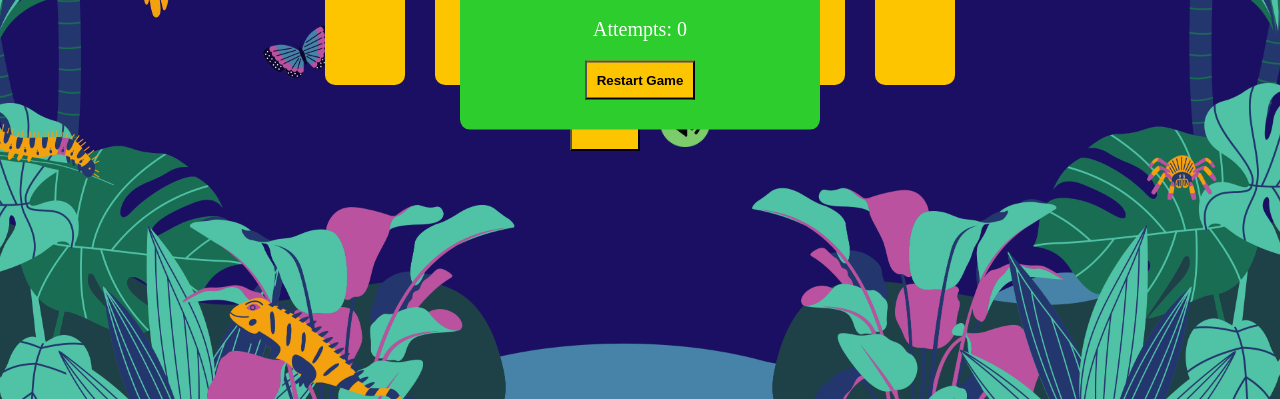
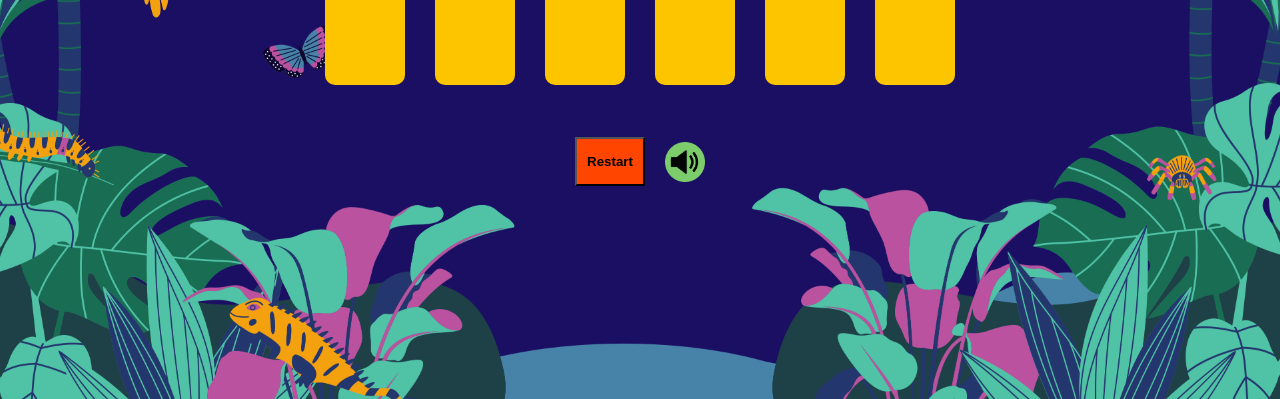
Before and after one commit to Emily-Rodden7/Memory-Match-Up, a plain HTML site: page index.html in a window 1280 px wide. Shown: the part 401-800 px from the top of the page. Drawn offline with Linux system fonts and the light colour scheme; a web font is replaced by a local one.

Commit message:
fixed popup, moved restart and sound buttons.

```diff
--- a/assets/css/style.css
+++ b/assets/css/style.css
@@ -33,10 +33,11 @@ padding-top: 1%;
 .restart-button {
 padding: 10px;
 font-size: 20;
-background-color: #fdc500;
+background-color: orangered;
 color: black;
 font-weight: bold;
 cursor: pointer;
+margin-top: 40px;
 }
 
 /* When you hover over Restart Button */
@@ -53,9 +54,10 @@ color: white;
 /* Style fo the sound toggle button */
 #soundToggleButton {
 cursor: pointer;
-width: 50px;
-height: 50px;
+width: 40px;
+height: 40px;
 padding-left: 20px;
+margin-top: 45px;
 }
 
 /* Area where all the memory cards will be positioned */
@@ -127,9 +129,8 @@ backface-visibility: hidden;
     transform: rotateY(180deg); /* Hides the back */
 };
 
-/* You win popup style */
+/* You win popup style  */
 .win-popup {
-    display: none; /* Initially hidden */
     position: fixed;
     justify-content: center;
     align-items: center;
@@ -140,6 +141,7 @@ backface-visibility: hidden;
 
 /* Popup content box around the text */
 .popup-content {
+    display: none; /* Initially hidden */
     background-color: rgb(45, 205, 45);
     padding: 30px;
     border-radius: 10px;
```
